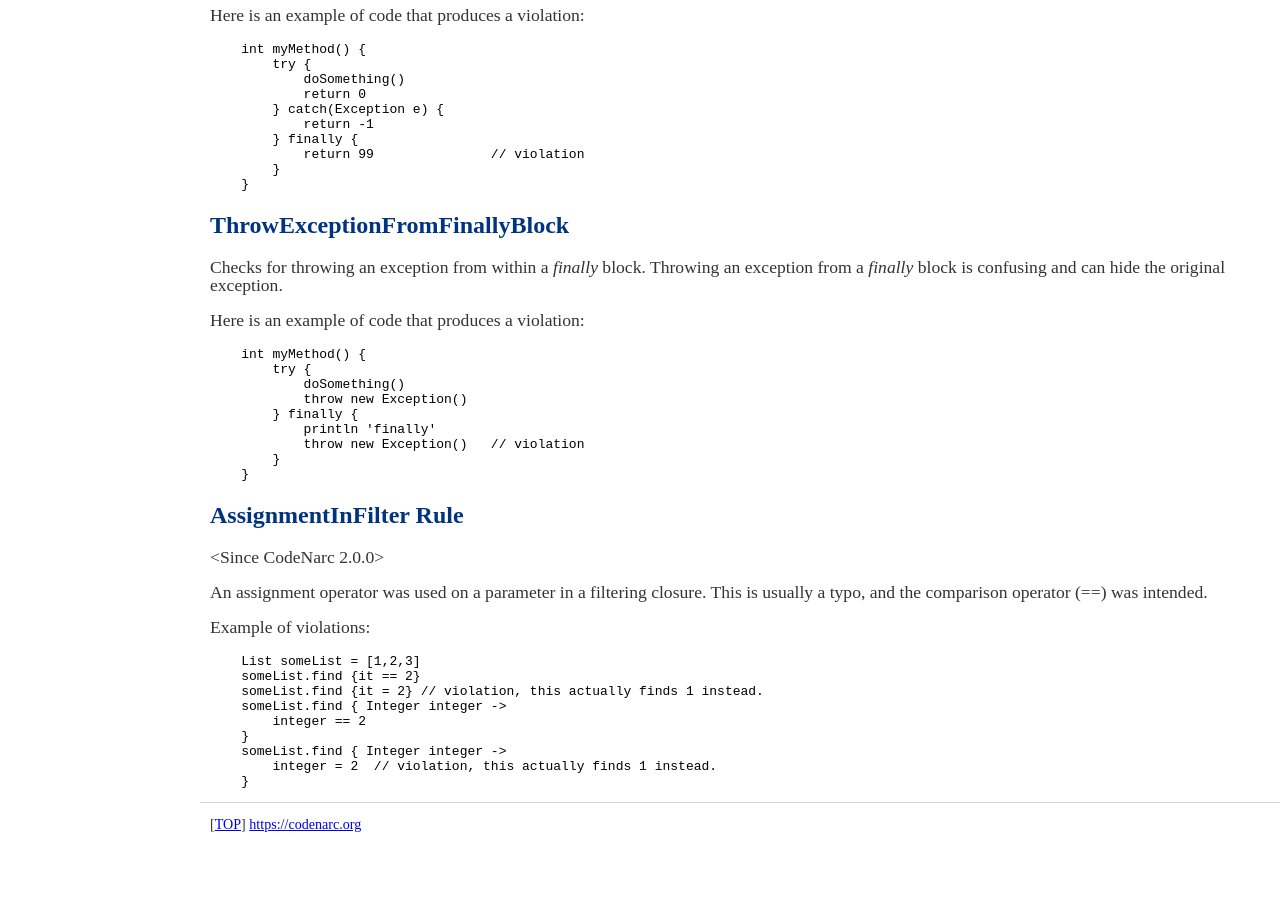
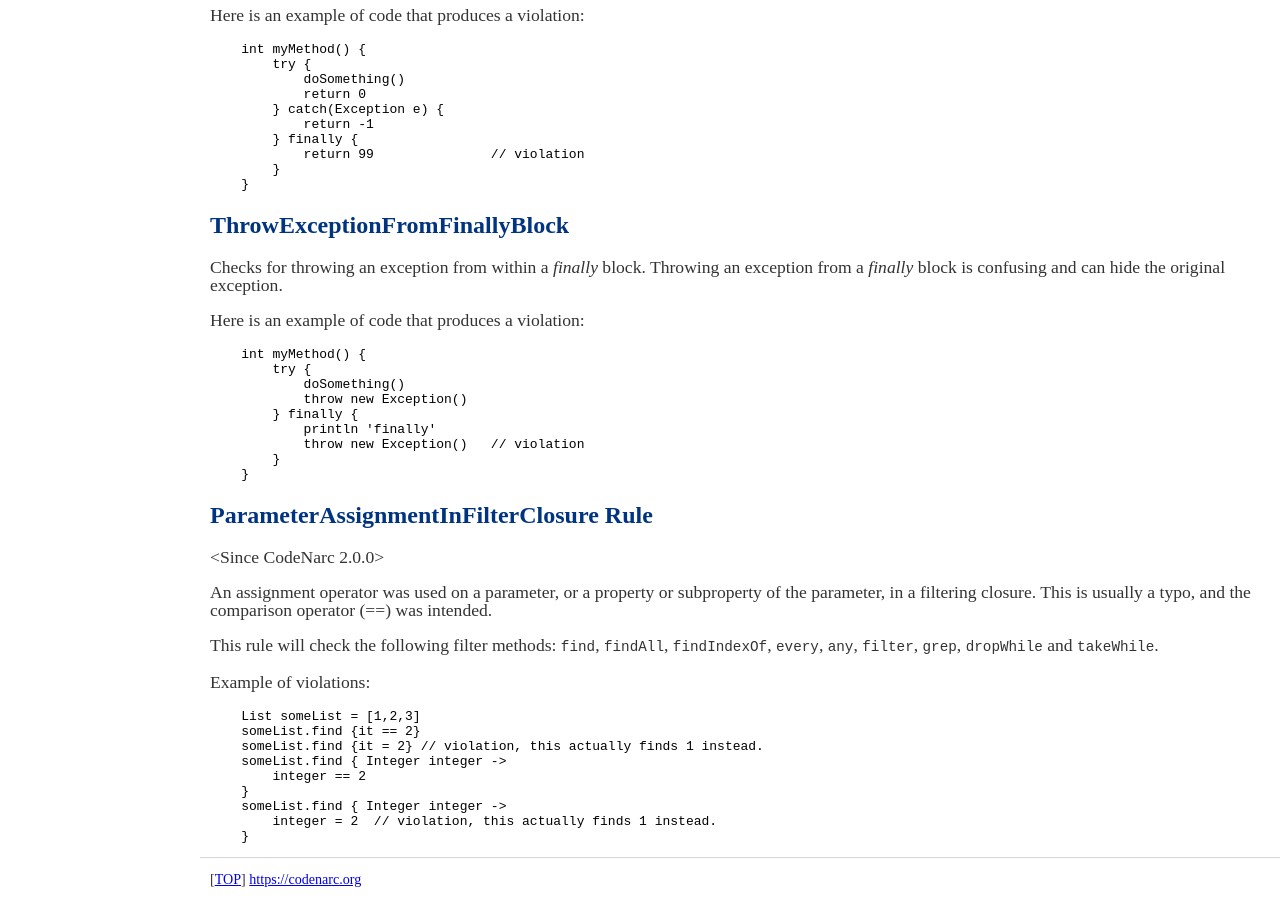
Before and after one commit to CodeNarc/CodeNarc, a Jekyll site: the page built from codenarc-rules-basic.md, in a window 1280 px wide and 900 px high, scrolled down 12165 px. Built offline with Jekyll 4.4.1, drawn with Linux system fonts in a browser that asks for light colours; before the commit the page ends 13011 px from its top, so only the background shows below that.

Commit message:
Changing rule name to ParameterAssignmentInFilterClosure. - Added the filter method names to the markdown description. - Optimizes by not calling join each time the rule is visited.

````diff
--- a/codenarc-rules-basic.md
+++ b/codenarc-rules-basic.md
@@ -853,11 +853,13 @@ Here is an example of code that produces a violation:
 ```
 
 
-## AssignmentInFilter Rule
+## ParameterAssignmentInFilterClosure Rule
 
 <Since CodeNarc 2.0.0>
 
-An assignment operator was used on a parameter in a filtering closure. This is usually a typo, and the comparison operator (==) was intended.
+An assignment operator was used on a parameter, or a property or subproperty of the parameter, in a filtering closure. This is usually a typo, and the comparison operator (==) was intended.
+
+This rule will check the following filter methods: `find`, `findAll`, `findIndexOf`, `every`, `any`, `filter`, `grep`, `dropWhile` and `takeWhile`.
 
 Example of violations:
 
````
